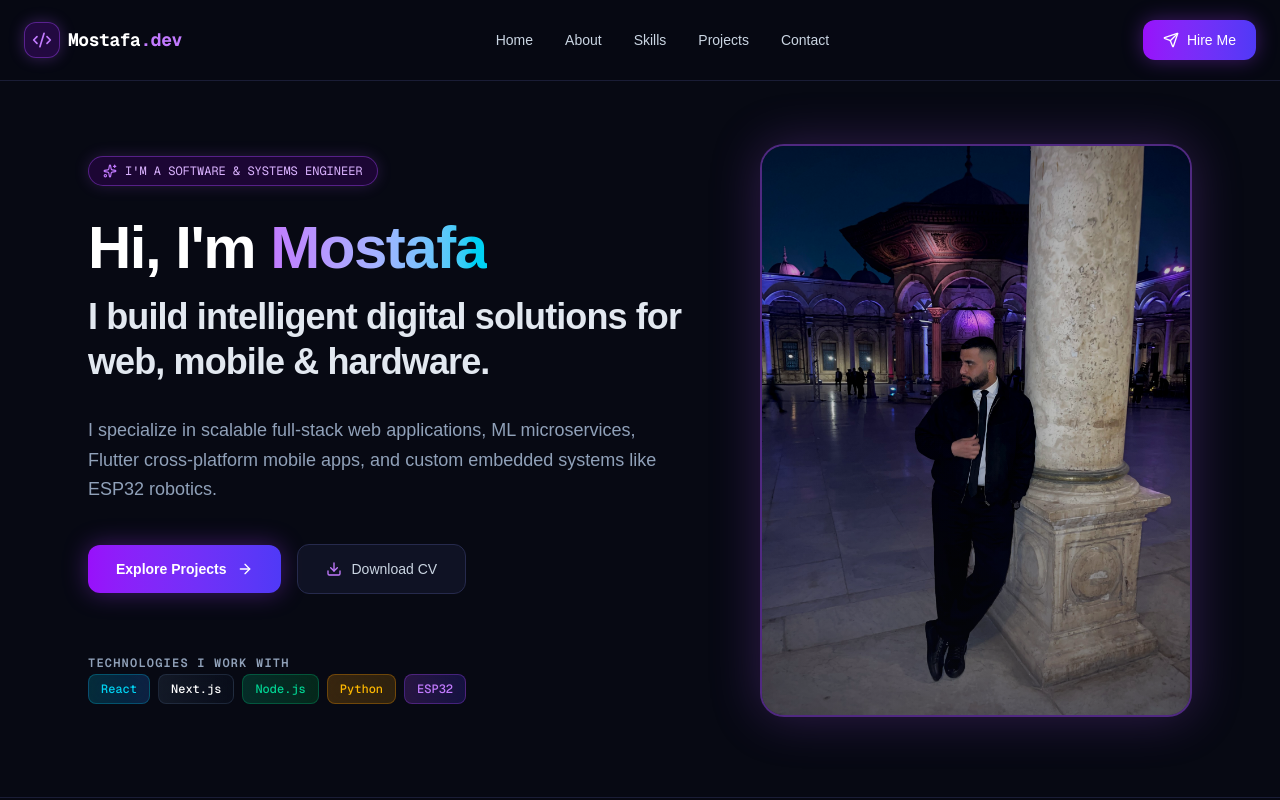
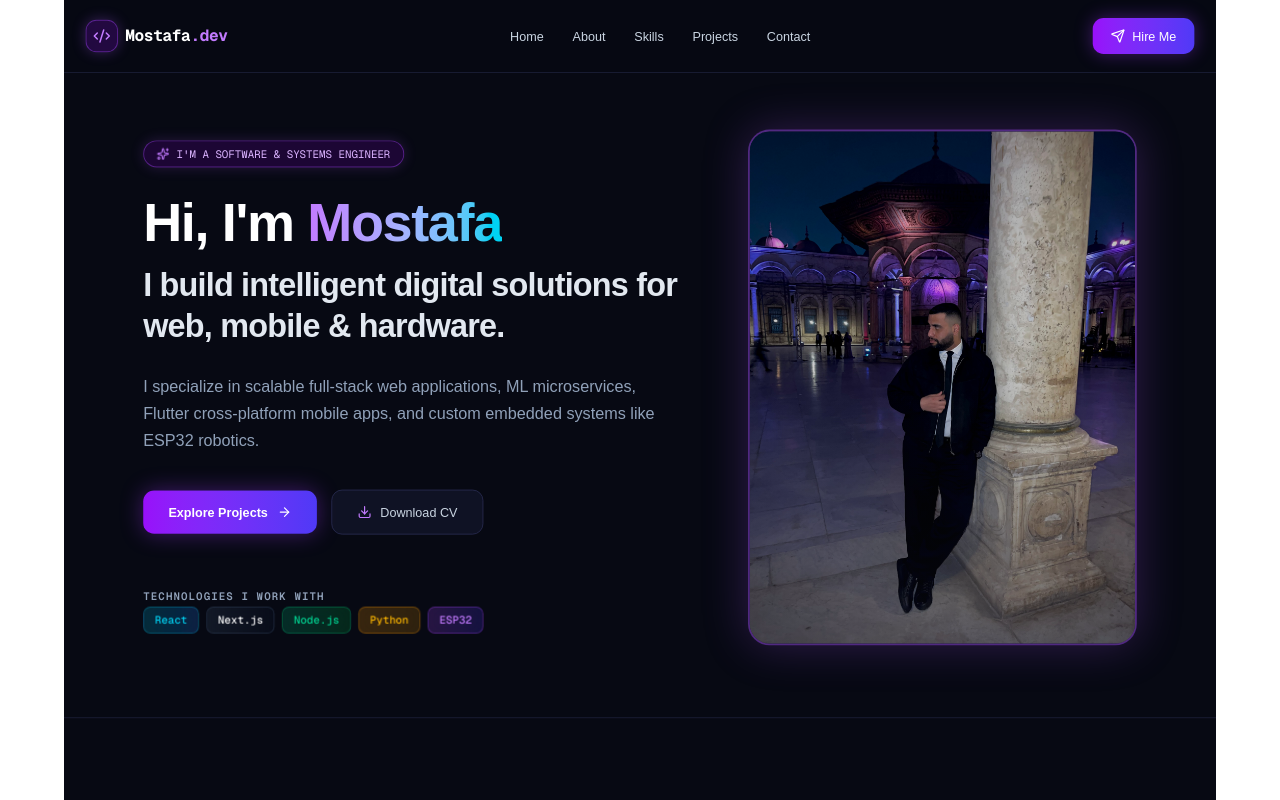
Before and after one commit to mostafafawzy34/portfolio-web, a Next.js app: page / in a window 1280 px wide. Shown: the top 800 px of the page. Built offline with nearby package versions, Linux system fonts and the light colour scheme.

Commit message:
Scale down root layout to 90%

```diff
--- a/app/layout.tsx
+++ b/app/layout.tsx
@@ -13,8 +13,8 @@ const geistMono = Geist_Mono({
 });
 
 export const metadata: Metadata = {
-  title: "Create Next App",
-  description: "Generated by create next app",
+  title: "Mostafa Mohamed Fawzy | Portfolio",
+  description: "Software & Systems Engineer Portfolio",
 };
 
 export default function RootLayout({ children }: LayoutProps<"/">) {
@@ -23,7 +23,11 @@ export default function RootLayout({ children }: LayoutProps<"/">) {
       lang="en"
       className={`${geistSans.variable} ${geistMono.variable} h-full antialiased`}
     >
-      <body className="min-h-full flex flex-col">{children}</body>
+      <body className="min-h-full flex flex-col bg-[#0b0e1d] text-slate-100 overflow-x-hidden">
+        <div className="scale-[0.90] origin-top transition-transform duration-300 w-full min-h-full flex flex-col">
+          {children}
+        </div>
+      </body>
     </html>
   );
 }
```
